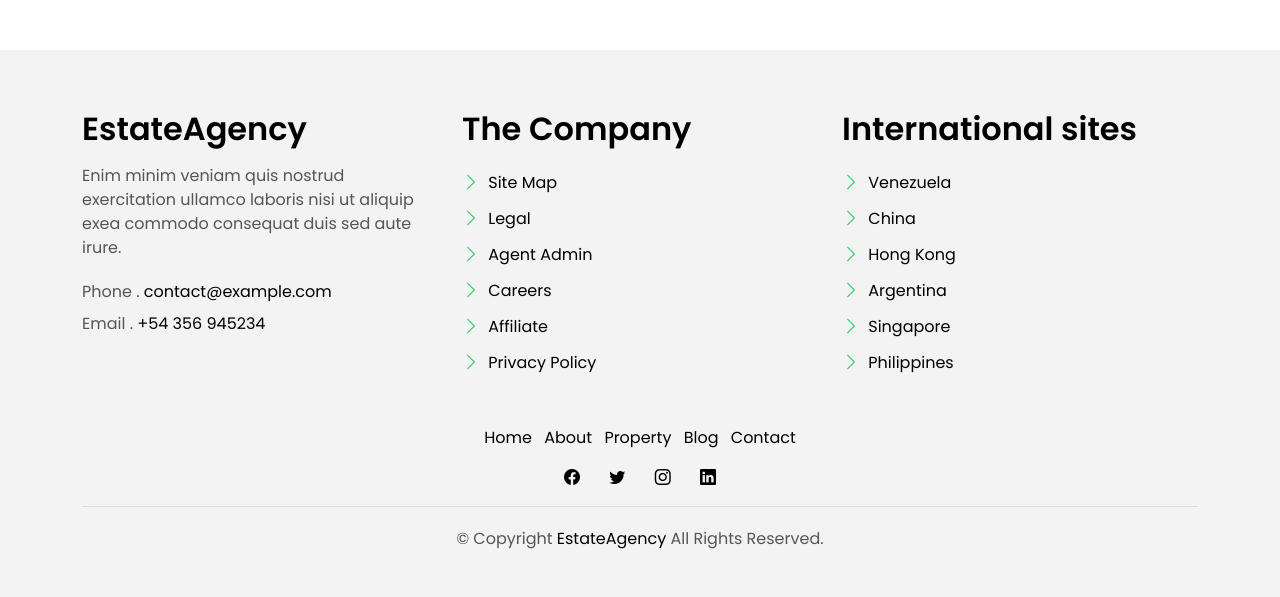
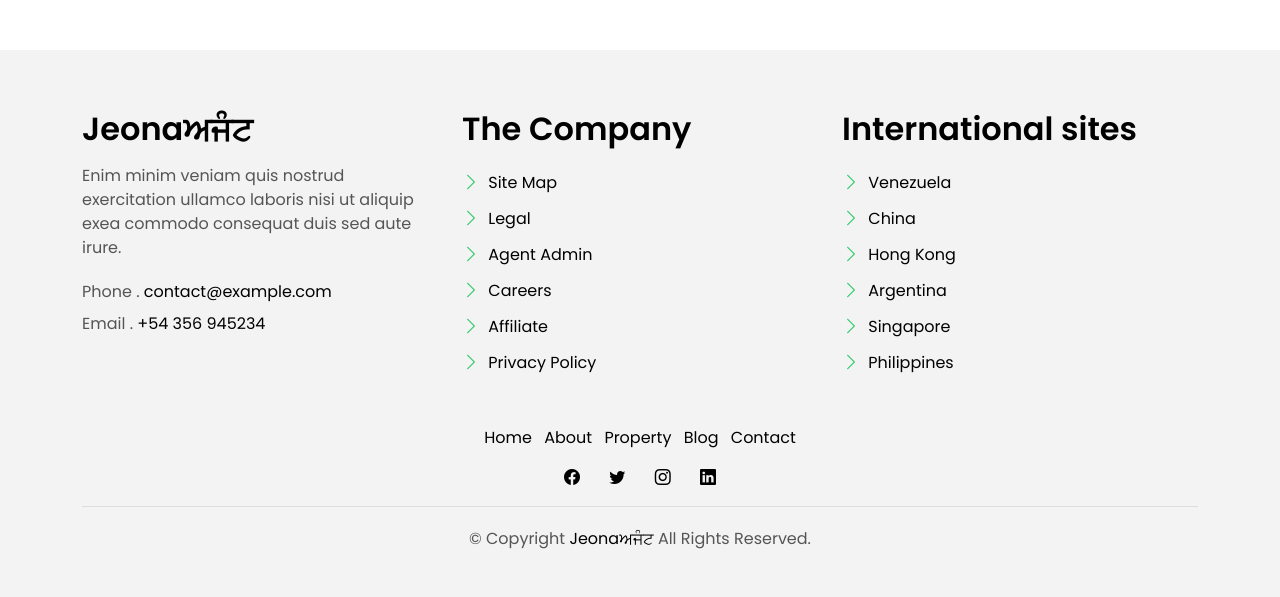
Before and after one commit to Arwinder-Singh/EstateAgency, a Django app: page /about/ in a window 1280 px wide. Shown: the part 2306-2903 px from the top of the page. Run offline with Django 4.2, Linux system fonts and the light colour scheme; data comes from the database, SQL or seed files in the repository; some libraries are stand-ins or nearby versions.

Commit message:
Update base.html

```diff
--- a/templates/base.html
+++ b/templates/base.html
@@ -192,7 +192,7 @@
         <div class="col-sm-12 col-md-4">
           <div class="widget-a">
             <div class="w-header-a">
-              <h3 class="w-title-a text-brand">EstateAgency</h3>
+              <h3 class="w-title-a text-brand">Jeonaਅਜੰਟ</h3>
             </div>
             <div class="w-body-a">
               <p class="w-text-a color-text-a">
@@ -325,7 +325,7 @@
           <div class="copyright-footer">
             <p class="copyright color-text-a">
               &copy; Copyright
-              <span class="color-a">EstateAgency</span> All Rights Reserved.
+              <span class="color-a">Jeonaਅਜੰਟ</span> All Rights Reserved.
             </p>
           </div>
 
```
